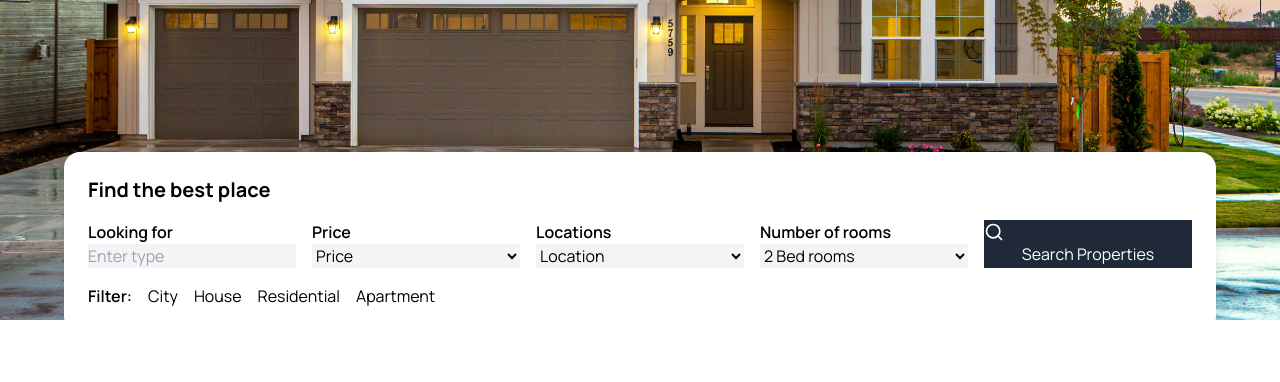
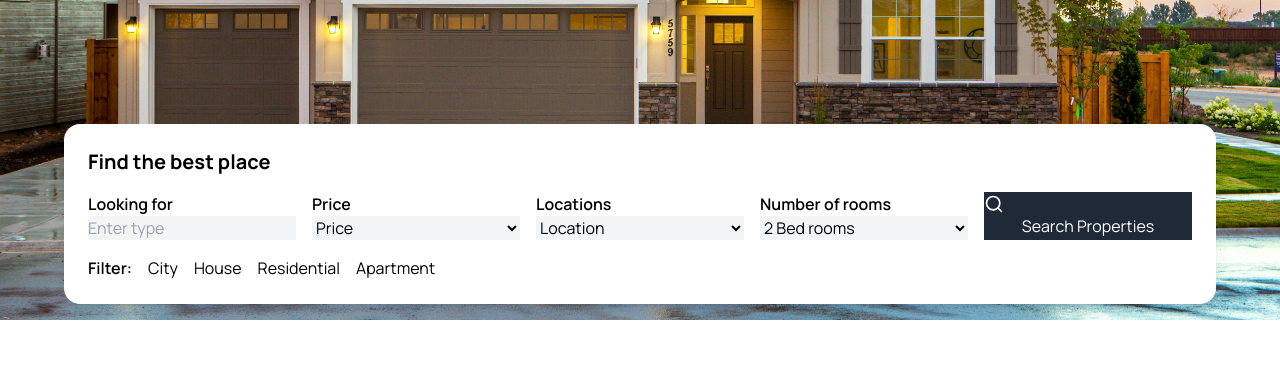
Before and after one commit to tyujjwal6/RealEstate, a React (Vite) app: page / in a window 1280 px wide. Shown: the part 480-862 px from the top of the page. Built offline with nearby package versions, Linux system fonts and the light colour scheme.

Commit message:
hero image

```diff
--- a/src/App.jsx
+++ b/src/App.jsx
@@ -22,7 +22,7 @@ function App() {
         <main>
           <Hero />
           {/* Added margin-top to account for the absolute-positioned search bar from Hero */}
-          <div className="mt-32">
+          <div className="">
               <Features />
               <Discover />
               <PremierHouses />
--- a/src/Pages/Hero.jsx
+++ b/src/Pages/Hero.jsx
@@ -69,32 +69,28 @@ const Hero = () => {
   return (
     // Add the ref to the root element
     <div ref={heroRef}>
+      {/*
+        FIX 1: Added responsive bottom padding to the hero container.
+        - `pb-64` on mobile creates space for the smaller form.
+        - `md:pb-60` and `lg:pb-32` adjust the spacing for larger screens.
+      */}
       <div
-        className="hero min-h-screen relative overflow-hidden" // overflow-hidden is crucial for the zoom effect
+        className="hero min-h-screen relative overflow-hidden pb-64 md:pb-60 lg:pb-32"
       >
-        {/*
-          SOLUTION for the image:
-          The background image is placed on its own div. This allows us to animate it
-          (scale, opacity) without affecting the overlay or any content on top.
-          The original image URL from your code is used here.
-        */}
         <div
           className="hero-bg-img absolute inset-0 w-full h-full bg-cover bg-center"
           style={{ backgroundImage: "url('/images/hero.jpg')" }}
-
         ></div>
 
         <div className="hero-overlay bg-opacity-30"></div>
         <div className="hero-content text-neutral-content w-full px-4 sm:px-8 lg:px-16 flex flex-col items-start">
           <div className="max-w-4xl">
-              {/* Added a class "hero-tag" to each button for GSAP targeting */}
               <div className='flex gap-2 mb-4'>
                   <button className='hero-tag btn btn-sm rounded-full bg-white bg-opacity-20 border-white text-white backdrop-blur-sm'>House</button>
                   <button className='hero-tag btn btn-sm rounded-full bg-white bg-opacity-20 border-white text-white backdrop-blur-sm'>Apartment</button>
                   <button className='hero-tag btn btn-sm rounded-full bg-white bg-opacity-20 border-white text-white backdrop-blur-sm'>Residential</button>
               </div>
 
-            {/* Wrapped title in a div with overflow-hidden for the reveal effect */}
             <div className="overflow-hidden">
                 <h1 className="hero-title mb-5 text-5xl md:text-7xl font-bold">Build Your Future, One Property at a Time.</h1>
             </div>
@@ -102,11 +98,23 @@ const Hero = () => {
           </div>
         </div>
 
-        {/* Search Form: Added "search-form" class for targeting the whole container */}
-        <div className="search-form absolute -bottom-3 w-full px-4 sm:px-8 lg:px-16">
-              <div className="bg-white p-6 rounded-2xl shadow-lg w-full max-w-6xl mx-auto text-black">
-                  {/* Added "form-item" class to all children for staggered animation */}
-                  <h2 className="form-item text-xl font-bold mb-4">Find the best place</h2>
+        {/*
+          FIX 2: Position the form inside the new padded area.
+          - `bottom-4` places it neatly at the bottom of the container.
+        */}
+        <div className="search-form absolute bottom-4 w-full px-4 sm:px-8 lg:px-16">
+              {/*
+                FIX 3: Make the form card itself smaller on mobile.
+                - `p-4` for mobile (smaller padding).
+                - `md:p-6` for medium screens and up (original padding).
+              */}
+              <div className="bg-white p-4 md:p-6 rounded-2xl shadow-lg w-full max-w-6xl mx-auto text-black">
+                  {/*
+                    FIX 4: Make the form title smaller on mobile.
+                    - `text-lg` and `mb-3` for mobile.
+                    - `md:text-xl` and `md:mb-4` for medium screens and up.
+                  */}
+                  <h2 className="form-item text-lg md:text-xl font-bold mb-3 md:mb-4">Find the best place</h2>
                   <div className="grid grid-cols-1 md:grid-cols-2 lg:grid-cols-5 gap-4 items-end">
                       <div className="form-item form-control w-full">
                           <label className="label"><span className="label-text font-semibold">Looking for</span></label>
```
